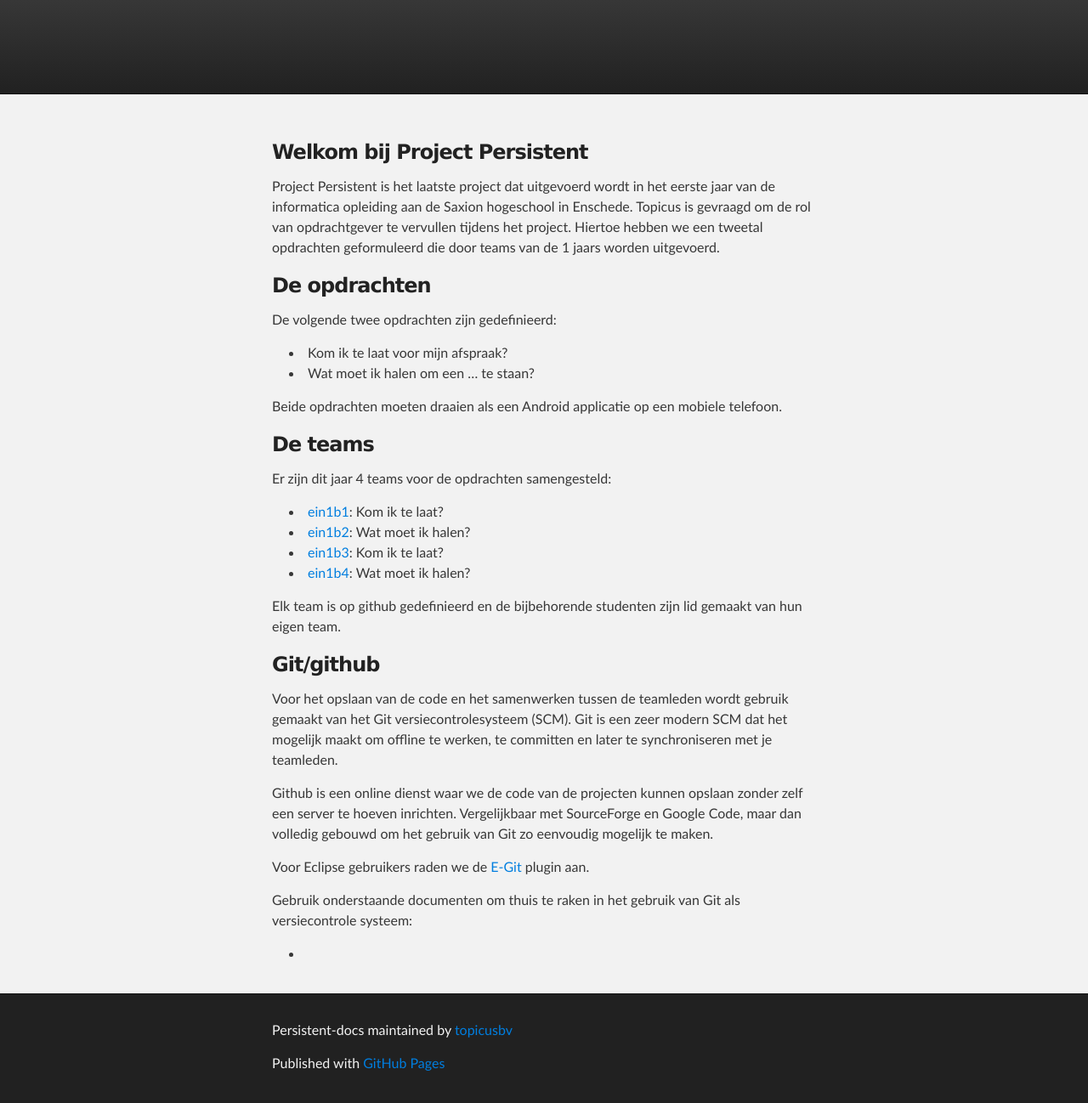
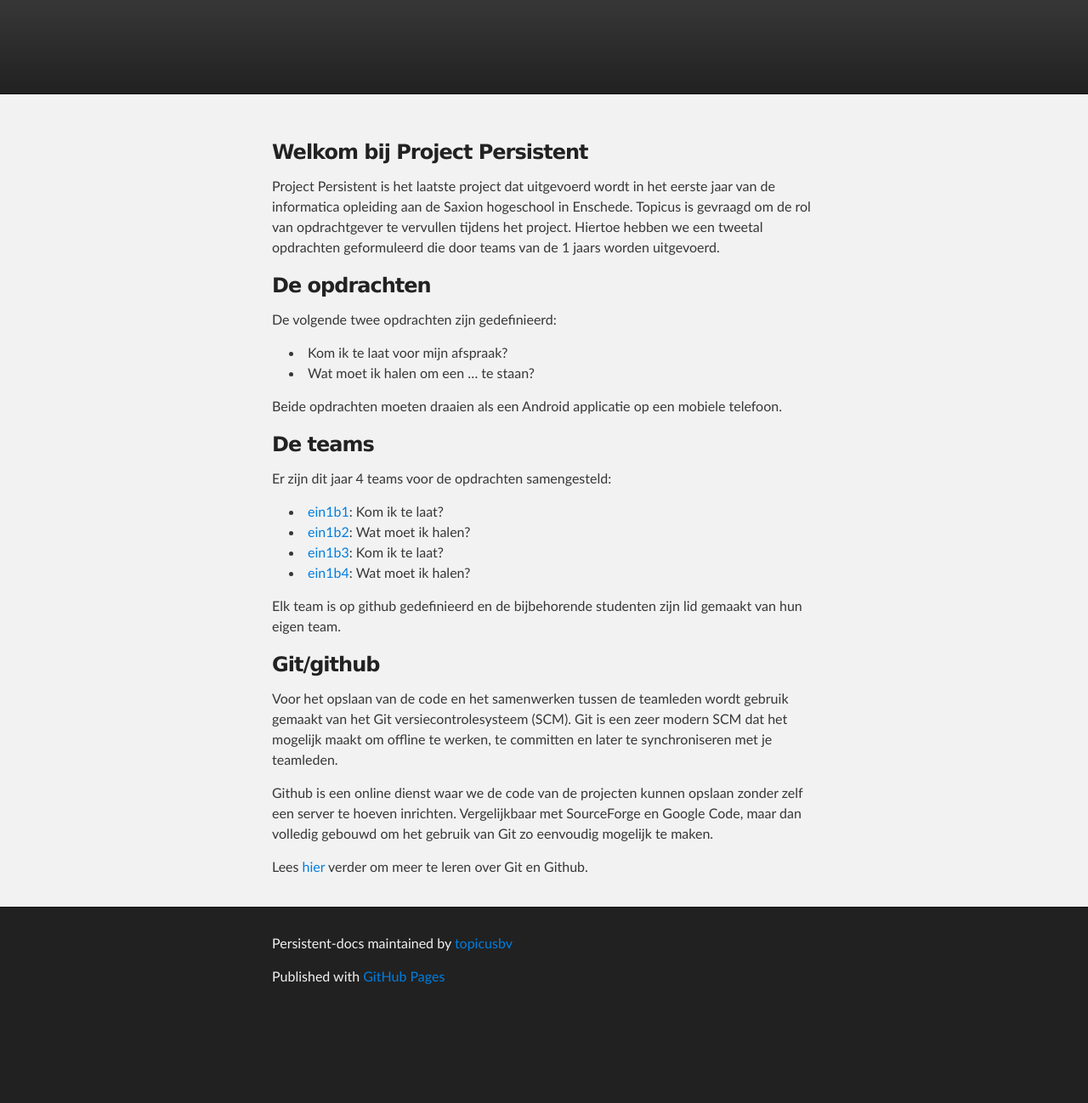
Before and after one commit to topicusbv/persistent-docs, a Jekyll site: the page built from index.md, in a window 1280 px wide. Shown: the whole page at 85% size. Built offline with Jekyll 4.4.1, drawn with Linux system fonts in a browser that asks for light colours; after the commit the page ends 1196 px from its top, so only the background shows below that.

```diff
--- a/index.md
+++ b/index.md
@@ -43,9 +43,4 @@ zonder zelf een server te hoeven inrichten. Vergelijkbaar met SourceForge en
 Google Code, maar dan volledig gebouwd om het gebruik van Git zo eenvoudig
 mogelijk te maken.
 
-Voor Eclipse gebruikers raden we de [E-Git]() plugin aan.
-
-Gebruik onderstaande documenten om thuis te raken in het gebruik van Git als
-versiecontrole systeem:
-
- - []()
+Lees [hier](git.html) verder om meer te leren over Git en Github.
```
Also changed, not shown: git.md (added, +18 -0 lines).
